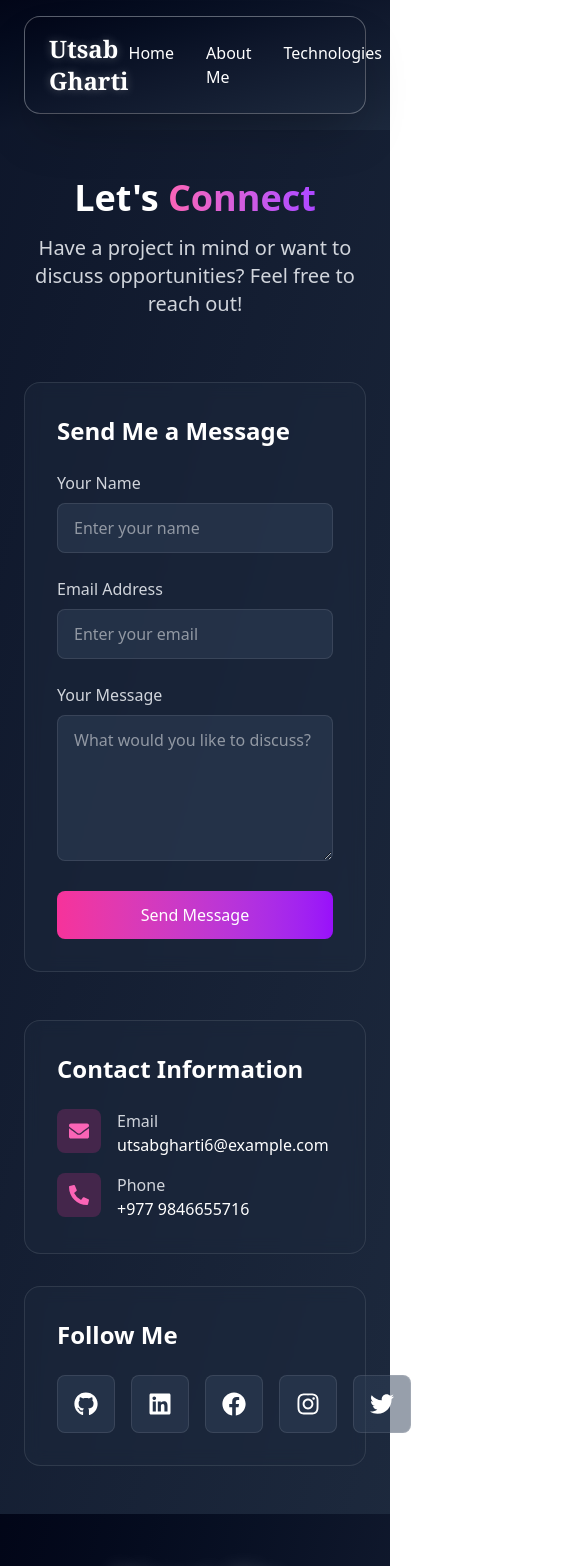
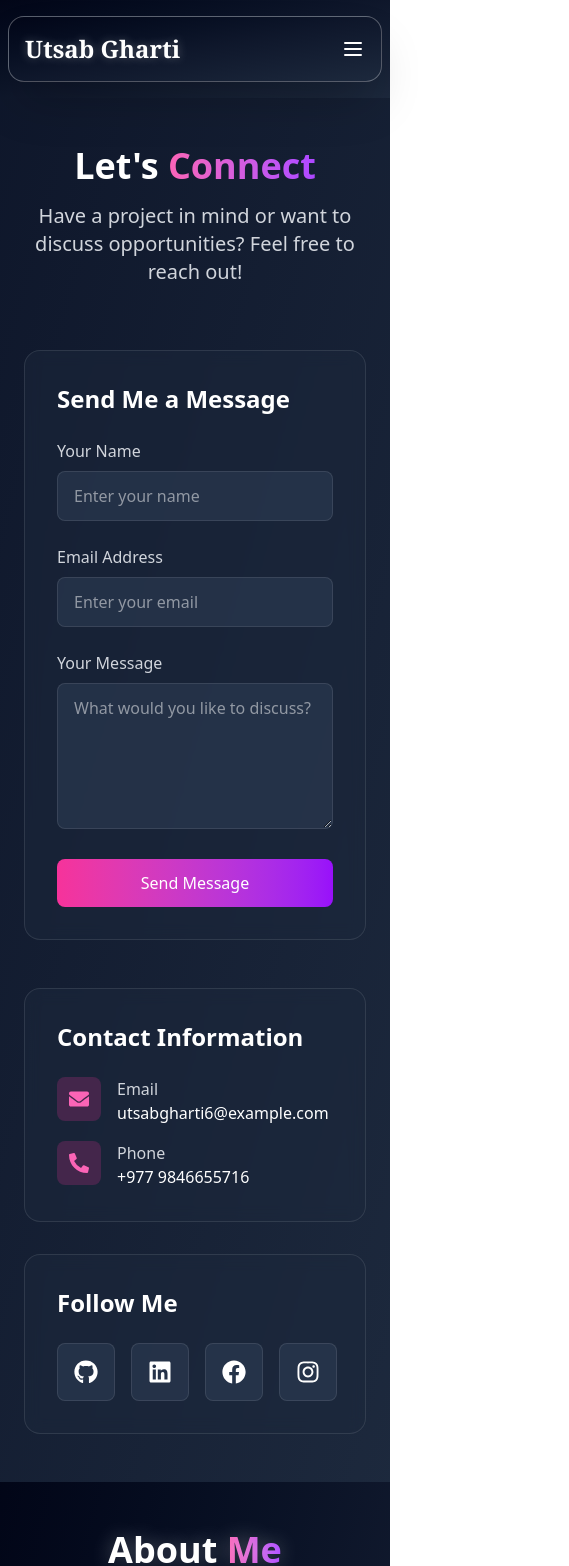
Before and after one commit to iamutsab-git/Portfolio, a React (Vite) app: page /contact in a window 390 px wide. Shown: the top 1566 px of the page, 569 px wide, since content can reach past the window. Built offline with nearby package versions, Linux system fonts and the light colour scheme.

Commit message:
added hamburger menu for making nav responsive in mobile

```diff
--- a/src/components/Contact/Contact.jsx
+++ b/src/components/Contact/Contact.jsx
@@ -132,15 +132,6 @@ const Contact = () => {
                 >
                   <FaInstagram className="text-white text-2xl" />
                 </a>
-                <a
-                  href="https://x.com/GhartiUtsav"
-                  target="_blank"
-                  rel="noopener noreferrer"
-                  className="bg-slate-700/50 hover:bg-slate-700/70 border border-white/10 p-4 rounded-lg transition-all duration-300"
-                  aria-label="Twitter"
-                >
-                  <FaTwitter className="text-white text-2xl" />
-                </a>
               </div>
             </div>
           </div>
--- a/src/components/Nav/Nav.jsx
+++ b/src/components/Nav/Nav.jsx
@@ -1,20 +1,38 @@
-import React from 'react';
+import React, { useState } from 'react';
 import { Link } from 'react-router-dom';
 
 const Nav = () => {
+  const [isMenuOpen, setIsMenuOpen] = useState(false);
+
   return (
-    <div className="bg-gradient-to-br from-slate-950 via-slate-900 to-slate-800 py-4  sticky top-0 z-50">
-    <nav className="bg-gradient-to-br from-slate-950 via-slate-900 to-slate-800 shadow-2xl mx-6 py-4 px-6 border border-white/30 rounded-2xl backdrop-blur-sm" >
-      <ul className="flex justify-between items-center max-w-6xl mx-auto">
+    <div className="bg-gradient-to-br from-slate-950 via-slate-900 to-slate-800 py-4 sticky top-0 z-50">
+      <nav className="bg-gradient-to-br from-slate-950 via-slate-900 to-slate-800 shadow-2xl mx-2 sm:mx-6 py-4 px-4 sm:px-6 border border-white/30 rounded-2xl backdrop-blur-sm">
+        <div className="flex justify-between items-center max-w-6xl mx-auto">
           <Link to='/home'>
-          <li className='list-none font-serif text-2xl font-bold text-white hover:text-pink-400 transition-all duration-300 hover:drop-shadow-lg'
+            <div className='list-none font-serif text-2xl font-bold text-white hover:text-pink-400 transition-all duration-300 hover:drop-shadow-lg'
                 style={{
                   textShadow: '0 0 10px rgba(255, 255, 255, 0.3)'
                 }}>
               Utsab Gharti
-          </li>
+            </div>
           </Link>
-        <div className="flex space-x-8">
+
+          {/* Mobile menu button */}
+          <button
+            className="sm:hidden text-white focus:outline-none"
+            onClick={() => setIsMenuOpen(!isMenuOpen)}
+          >
+            <svg className="w-6 h-6" fill="none" stroke="currentColor" viewBox="0 0 24 24" xmlns="http://www.w3.org/2000/svg">
+              {isMenuOpen ? (
+                <path strokeLinecap="round" strokeLinejoin="round" strokeWidth={2} d="M6 18L18 6M6 6l12 12" />
+              ) : (
+                <path strokeLinecap="round" strokeLinejoin="round" strokeWidth={2} d="M4 6h16M4 12h16M4 18h16" />
+              )}
+            </svg>
+          </button>
+
+          {/* Desktop Navigation */}
+          <ul className="hidden sm:flex space-x-4 md:space-x-8">
             <Link to='/home'>
               <li className="text-white hover:text-pink-400 font-medium transition-all duration-300 hover:drop-shadow-md relative group">
                 Home
@@ -45,11 +63,49 @@ const Nav = () => {
                 <span className="absolute -bottom-1 left-0 w-0 h-0.5 bg-gradient-to-r from-pink-400 to-purple-500 group-hover:w-full transition-all duration-300"></span>
               </li>
             </Link>
+          </ul>
         </div>
+
+        {/* Mobile Navigation */}
+        {isMenuOpen && (
+          <div className="sm:hidden mt-4">
+            <ul className="flex flex-col space-y-4">
+              <Link to='/home' onClick={() => setIsMenuOpen(false)}>
+                <li className="text-white hover:text-pink-400 font-medium transition-all duration-300 hover:drop-shadow-md relative group py-2">
+                  Home
+                  <span className="absolute -bottom-1 left-0 w-0 h-0.5 bg-gradient-to-r from-pink-400 to-purple-500 group-hover:w-full transition-all duration-300"></span>
+                </li>
+              </Link>
+              <Link to='/about' onClick={() => setIsMenuOpen(false)}>
+                <li className="text-white hover:text-pink-400 font-medium transition-all duration-300 hover:drop-shadow-md relative group py-2">
+                  About Me
+                  <span className="absolute -bottom-1 left-0 w-0 h-0.5 bg-gradient-to-r from-pink-400 to-purple-500 group-hover:w-full transition-all duration-300"></span>
+                </li>
+              </Link>
+              <Link to='/technologies' onClick={() => setIsMenuOpen(false)}>
+                <li className="text-white hover:text-pink-400 font-medium transition-all duration-300 hover:drop-shadow-md relative group py-2">
+                  Technologies
+                  <span className="absolute -bottom-1 left-0 w-0 h-0.5 bg-gradient-to-r from-pink-400 to-purple-500 group-hover:w-full transition-all duration-300"></span>
+                </li>
+              </Link>
+              <Link to='/portfolio' onClick={() => setIsMenuOpen(false)}>
+                <li className="text-white hover:text-pink-400 font-medium transition-all duration-300 hover:drop-shadow-md relative group py-2">
+                  Portfolio
+                  <span className="absolute -bottom-1 left-0 w-0 h-0.5 bg-gradient-to-r from-pink-400 to-purple-500 group-hover:w-full transition-all duration-300"></span>
+                </li>
+              </Link>
+              <Link to='/contact' onClick={() => setIsMenuOpen(false)}>
+                <li className="text-white hover:text-pink-400 font-medium transition-all duration-300 hover:drop-shadow-md relative group py-2">
+                  Contact
+                  <span className="absolute -bottom-1 left-0 w-0 h-0.5 bg-gradient-to-r from-pink-400 to-purple-500 group-hover:w-full transition-all duration-300"></span>
+                </li>
+              </Link>
             </ul>
+          </div>
+        )}
       </nav>
     </div>
   )
 }
 
-export default Nav
+export default Nav;
```
Lines whose indentation alone changed are shown as unchanged.
